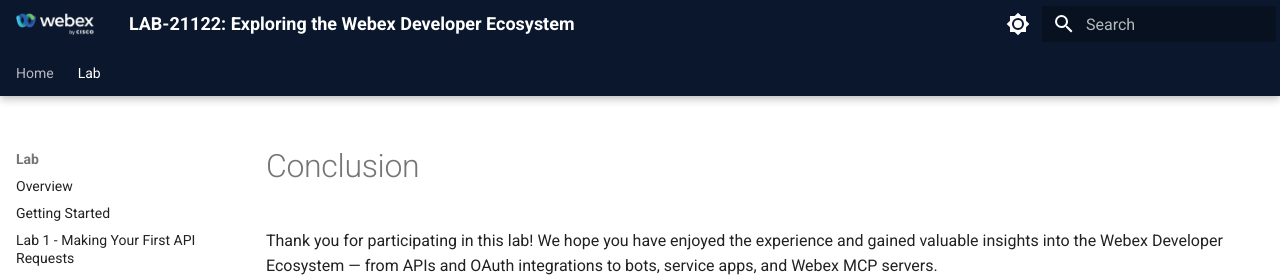
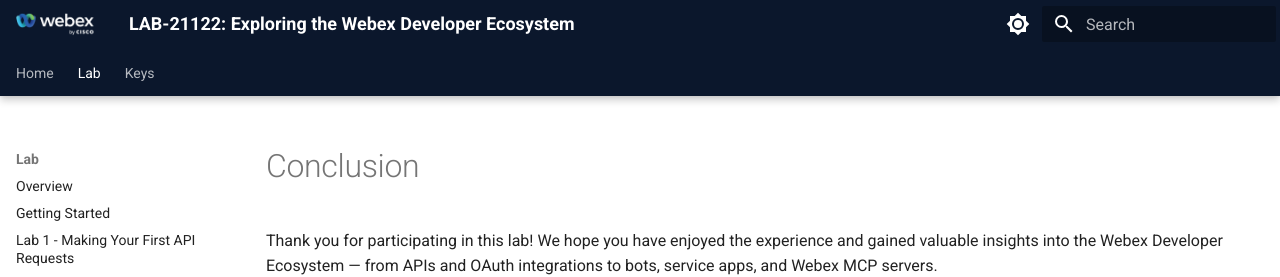
Before and after one commit to WebexCC-SA/LAB-21122, an MkDocs documentation site: the page built from docs/conclusion.md, in a window 1280 px wide. Shown: the top 277 px of the page. Built offline with MkDocs 1.6.1 and Material for MkDocs 9.7.7, drawn with Linux system fonts in a browser that asks for light colours.

Commit message:
Update mkdocs.yml

```diff
--- a/mkdocs.yml
+++ b/mkdocs.yml
@@ -96,3 +96,4 @@
       - Lab 5 - Webex MCP Servers: lab5_webex_mcp_servers.md
       - Lab 6 - Use Cases: lab6_use-cases.md
       - Conclusion: conclusion.md
+  - Keys: keys.md
```
